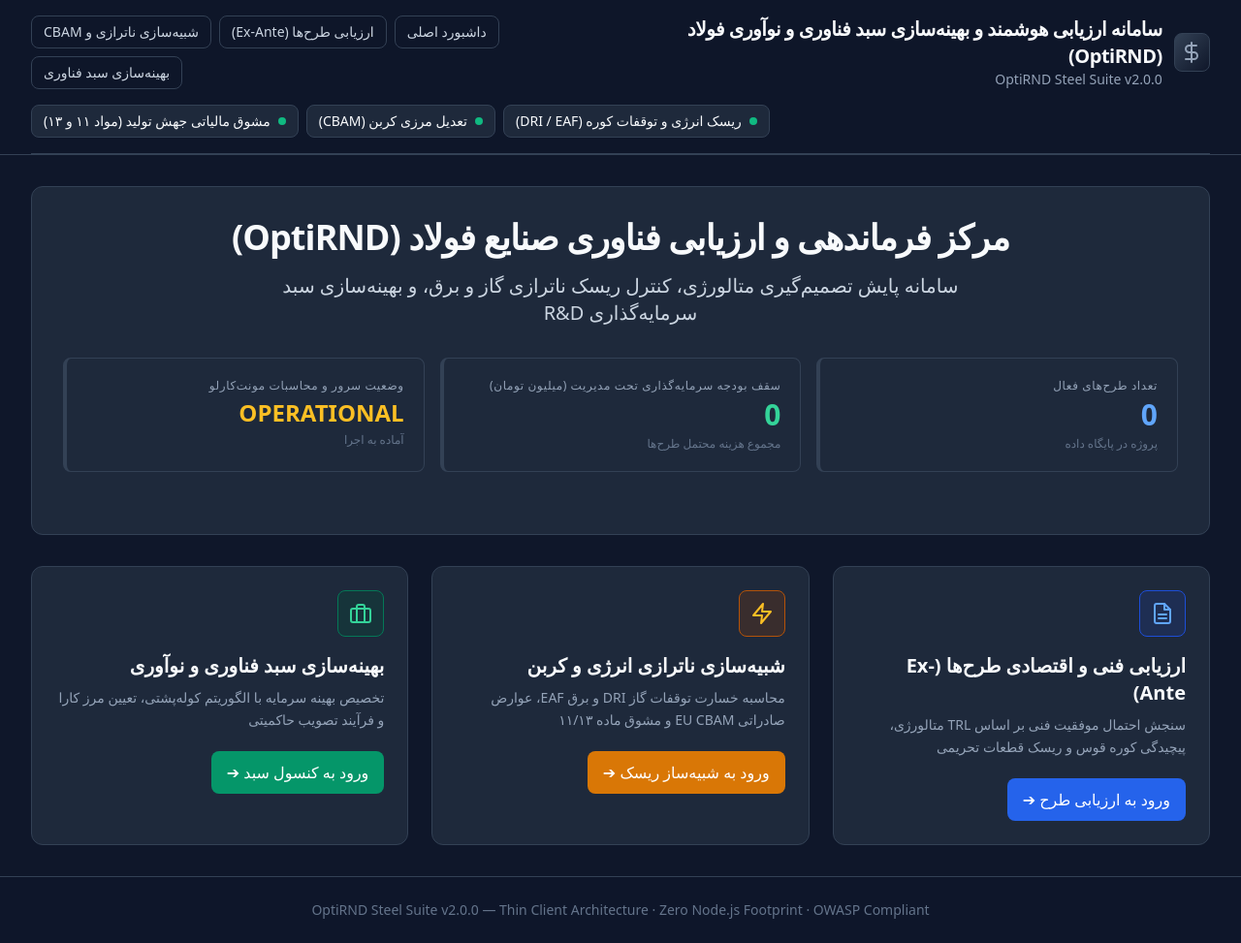
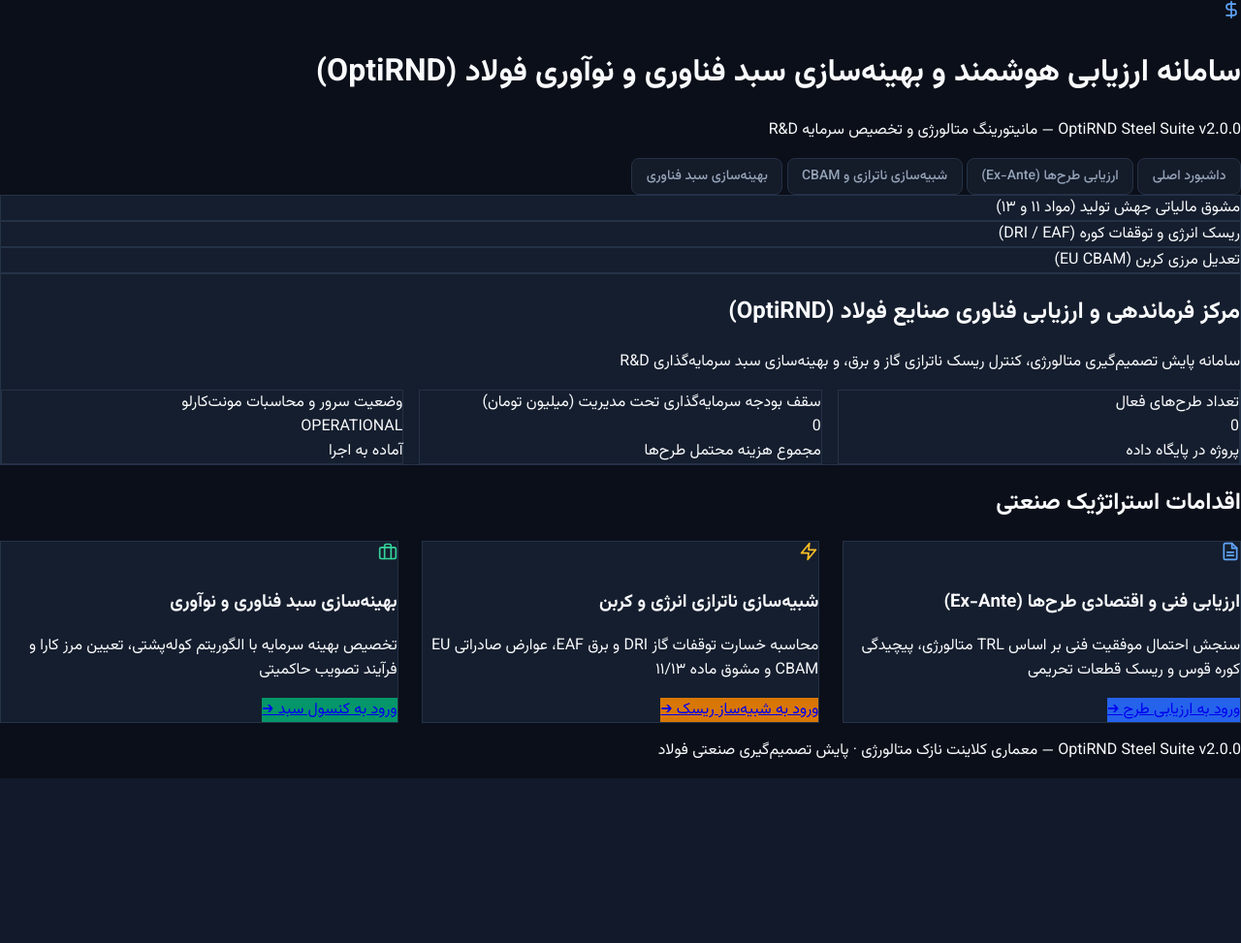
Before and after one commit to Behrang63/OptiRND, a FastAPI app: page / in a window 1280 px wide. Shown: the whole page at 97% size. After the commit the page ends 803 px from the top, so only its background shows below. Run offline with FastAPI, Linux system fonts and the light colour scheme; some libraries are stand-ins or nearby versions.

Commit message:
style(ui): establish self-contained steel dark palette, Vazirmatn font, and pill navigation in base.html

```diff
--- a/templates/base.html
+++ b/templates/base.html
@@ -4,81 +4,143 @@
     <meta charset="UTF-8">
     <meta name="viewport" content="width=device-width, initial-scale=1.0">
     <title>{{ app_name }} v{{ version }}</title>
-    <script src="https://cdn.tailwindcss.com"></script>
+    <link rel="preconnect" href="https://fonts.googleapis.com">
+    <link rel="preconnect" href="https://fonts.gstatic.com" crossorigin>
+    <link href="https://fonts.googleapis.com/css2?family=Vazirmatn:wght@300;400;500;600;700;800&display=swap" rel="stylesheet">
     <script src="https://unpkg.com/htmx.org@1.9.10"></script>
-    <script>
-        tailwind.config = {
-            theme: {
-                extend: {
-                    colors: {
-                        steel: {
-                            900: '#0f172a',
-                            800: '#1e293b',
-                            700: '#334155',
-                            100: '#f8fafc',
-                        }
-                    }
-                }
-            }
+    <style>
+        :root {
+            --bg-steel-base: #0b0f19;
+            --bg-steel-surface: #151e2e;
+            --bg-steel-elevated: #1e293b;
+            --border-steel: #243247;
+            --border-steel-focus: #3b82f6;
+            --text-primary: #f8fafc;
+            --text-secondary: #94a3b8;
+            --text-muted: #64748b;
         }
-    </script>
-    <style>
-        body { background-color: #0f172a; color: #f8fafc; }
-        .card-surface { background-color: #1e293b; border: 1px solid #334155; }
-        .border-steel { border-color: #334155; }
-        .text-steel { color: #f8fafc; }
-        .badge-dot { width: 8px; height: 8px; border-radius: 50%; background-color: #22c55e; }
-        /* Strict Hardware Constraint on all SVGs */
+        body {
+            background-color: var(--bg-steel-base);
+            color: var(--text-primary);
+            font-family: 'Vazirmatn', system-ui, -apple-system, 'Segoe UI', Tahoma, sans-serif;
+            margin: 0;
+            direction: rtl;
+            -webkit-font-smoothing: antialiased;
+        }
+        /* Hardware constraint against SVG blowout */
         svg {
-          width: 24px !important;
-          height: 24px !important;
-          max-width: 24px !important;
-          max-height: 24px !important;
-          display: inline-block !important;
-          flex-shrink: 0 !important;
+            width: 20px !important;
+            height: 20px !important;
+            max-width: 20px !important;
+            max-height: 20px !important;
+            display: inline-block !important;
+            flex-shrink: 0 !important;
         }
-        /* Core layout fallbacks if CDN fails */
-        body { background-color: #0f172a; color: #f8fafc; font-family: system-ui, sans-serif; margin: 0; direction: rtl; }
-        .card-surface { background-color: #1e293b; border: 1px solid #334155; }
+        /* Core surfaces & grid utilities */
+        .card-surface {
+            background-color: var(--bg-steel-surface);
+            border: 1px solid var(--border-steel);
+        }
         .action-grid { display: grid; grid-template-columns: repeat(auto-fit, minmax(280px, 1fr)); gap: 1.5rem; }
         .kpi-grid { display: grid; grid-template-columns: repeat(auto-fit, minmax(220px, 1fr)); gap: 1rem; }
-        .btn-primary { display: inline-flex; align-items: center; justify-content: center; padding: 0.6rem 1.2rem; border-radius: 0.5rem; font-weight: 500; text-decoration: none; color: #ffffff; }
+
+        /* Global form element standards for all downstream pages */
+        .form-label {
+            display: block;
+            font-size: 0.875rem;
+            font-weight: 500;
+            color: #e2e8f0;
+            margin-bottom: 0.5rem;
+        }
+        .form-input, .form-select {
+            width: 100%;
+            padding: 0.65rem 0.85rem;
+            background-color: #0f172a;
+            border: 1px solid var(--border-steel);
+            border-radius: 0.5rem;
+            color: #f8fafc;
+            font-family: inherit;
+            font-size: 0.875rem;
+            transition: border-color 0.15s ease-in-out, box-shadow 0.15s ease-in-out;
+            box-sizing: border-box;
+        }
+        .form-input:focus, .form-select:focus {
+            outline: none;
+            border-color: var(--border-steel-focus);
+            box-shadow: 0 0 0 2px rgba(59, 130, 246, 0.25);
+        }
+
+        /* Global segmented pill navigation */
+        .nav-pill {
+            display: inline-flex;
+            align-items: center;
+            padding: 0.45rem 0.9rem;
+            border-radius: 0.5rem;
+            border: 1px solid var(--border-steel);
+            background-color: rgba(30, 41, 59, 0.5);
+            color: var(--text-secondary);
+            font-size: 0.875rem;
+            font-weight: 500;
+            text-decoration: none;
+            transition: all 0.2s ease;
+        }
+        .nav-pill:hover {
+            color: #ffffff;
+            border-color: #3b82f6;
+            background-color: rgba(37, 99, 235, 0.15);
+        }
+
+        /* Reusable Action Buttons */
+        .btn-primary {
+            display: inline-flex;
+            align-items: center;
+            justify-content: center;
+            gap: 0.5rem;
+            padding: 0.65rem 1.25rem;
+            border-radius: 0.5rem;
+            font-weight: 600;
+            text-decoration: none;
+            color: #ffffff;
+            border: none;
+            cursor: pointer;
+            transition: all 0.15s ease;
+        }
     </style>
 </head>
 <body class="min-h-screen font-sans antialiased">
-    <header class="border-b border-steel-700 bg-steel-900/95 backdrop-blur-sm sticky top-0 z-50">
+    <header class="border-b border-[var(--border-steel)] bg-[var(--bg-steel-base)]/95 backdrop-blur-md sticky top-0 z-50">
         <div class="max-w-7xl mx-auto px-4 sm:px-6 lg:px-8">
             <div class="flex flex-col sm:flex-row sm:items-center sm:justify-between gap-4 py-4">
                 <div class="flex items-center gap-3">
-                    <div class="w-10 h-10 rounded-lg bg-gradient-to-br from-slate-700 to-slate-900 border border-steel-700 flex items-center justify-center">
-                        <svg width="24" height="24" viewBox="0 0 24 24" fill="none" stroke="#94a3b8" stroke-width="2" stroke-linecap="round" stroke-linejoin="round"><path d="M12 2v20M17 5H9.5a3.5 3.5 0 0 0 0 7h5a3.5 3.5 0 0 1 0 7H6"/></svg>
+                    <div class="w-10 h-10 rounded-lg bg-gradient-to-br from-blue-700 to-indigo-950 border border-blue-500/30 flex items-center justify-center">
+                        <svg width="20" height="20" viewBox="0 0 24 24" fill="none" stroke="#60a5fa" stroke-width="2" stroke-linecap="round" stroke-linejoin="round"><path d="M12 2v20M17 5H9.5a3.5 3.5 0 0 0 0 7h5a3.5 3.5 0 0 1 0 7H6"/></svg>
                     </div>
                     <div>
-                        <h1 class="text-xl font-bold text-steel-100 tracking-tight">
+                        <h1 class="text-xl font-bold tracking-tight text-[var(--text-primary)]">
                             سامانه ارزیابی هوشمند و بهینه‌سازی سبد فناوری و نوآوری فولاد (OptiRND)
                         </h1>
-                        <p class="text-sm text-slate-400">{{ app_name }} v{{ version }}</p>
+                        <p class="text-sm text-[var(--text-secondary)]">{{ app_name }} v{{ version }} — مانیتورینگ متالورژی و تخصیص سرمایه R&D</p>
                     </div>
                 </div>
                 <nav class="flex flex-wrap items-center gap-2 justify-center sm:justify-end" aria-label="Global navigation">
-                    <a href="/" class="px-3 py-1.5 rounded-lg border border-steel-700 text-slate-300 hover:text-white hover:bg-steel-800 hover:border-steel-600 transition-colors text-sm font-medium">داشبورد اصلی</a>
-                    <a href="/ex-ante" class="px-3 py-1.5 rounded-lg border border-steel-700 text-slate-300 hover:text-white hover:bg-steel-800 hover:border-steel-600 transition-colors text-sm font-medium">ارزیابی طرح‌ها (Ex-Ante)</a>
-                    <a href="/risks" class="px-3 py-1.5 rounded-lg border border-steel-700 text-slate-300 hover:text-white hover:bg-steel-800 hover:border-steel-600 transition-colors text-sm font-medium">شبیه‌سازی ناترازی و CBAM</a>
-                    <a href="/portfolio" class="px-3 py-1.5 rounded-lg border border-steel-700 text-slate-300 hover:text-white hover:bg-steel-800 hover:border-steel-600 transition-colors text-sm font-medium">بهینه‌سازی سبد فناوری</a>
+                    <a href="/" class="nav-pill">داشبورد اصلی</a>
+                    <a href="/ex-ante" class="nav-pill">ارزیابی طرح‌ها (Ex-Ante)</a>
+                    <a href="/risks" class="nav-pill">شبیه‌سازی ناترازی و CBAM</a>
+                    <a href="/portfolio" class="nav-pill">بهینه‌سازی سبد فناوری</a>
                 </nav>
             </div>
-            <div class="flex flex-wrap items-center gap-2 justify-center sm:justify-end pb-4 border-b border-steel-700" aria-label="Domain indicators">
-                <div class="flex items-center gap-2 px-3 py-1.5 card-surface rounded-lg border-steel-700">
+            <div class="flex flex-wrap items-center gap-2 justify-center sm:justify-end pb-4 border-b border-[var(--border-steel)]" aria-label="Domain indicators">
+                <div class="flex items-center gap-2 px-3 py-1.5 card-surface rounded-lg border-[var(--border-steel)]">
                     <span class="w-2 h-2 shrink-0 inline-block rounded-full bg-emerald-500" aria-hidden="true"></span>
-                    <span class="text-sm font-medium text-steel-100">ریسک انرژی و توقفات کوره (DRI / EAF)</span>
+                    <span class="text-sm font-medium text-[var(--text-primary)]">مشوق مالیاتی جهش تولید <bdi dir="ltr">(مواد ۱۱ و ۱۳)</bdi></span>
                 </div>
-                <div class="flex items-center gap-2 px-3 py-1.5 card-surface rounded-lg border-steel-700">
+                <div class="flex items-center gap-2 px-3 py-1.5 card-surface rounded-lg border-[var(--border-steel)]">
                     <span class="w-2 h-2 shrink-0 inline-block rounded-full bg-emerald-500" aria-hidden="true"></span>
-                    <span class="text-sm font-medium text-steel-100">تعدیل مرزی کربن (CBAM)</span>
+                    <span class="text-sm font-medium text-[var(--text-primary)]">ریسک انرژی و توقفات کوره <bdi dir="ltr">(DRI / EAF)</bdi></span>
                 </div>
-                <div class="flex items-center gap-2 px-3 py-1.5 card-surface rounded-lg border-steel-700">
+                <div class="flex items-center gap-2 px-3 py-1.5 card-surface rounded-lg border-[var(--border-steel)]">
                     <span class="w-2 h-2 shrink-0 inline-block rounded-full bg-emerald-500" aria-hidden="true"></span>
-                    <span class="text-sm font-medium text-steel-100">مشوق مالیاتی جهش تولید (مواد ۱۱ و ۱۳)</span>
+                    <span class="text-sm font-medium text-[var(--text-primary)]">تعدیل مرزی کربن <bdi dir="ltr">(EU CBAM)</bdi></span>
                 </div>
             </div>
         </div>
@@ -86,41 +148,41 @@
 
     <main class="max-w-7xl mx-auto px-4 sm:px-6 lg:px-8 py-8" role="main">
         {% block content %}
-        <section class="card-surface rounded-xl p-6 sm:p-8 border-steel-700" aria-labelledby="dashboard-title">
+        <section class="card-surface rounded-xl p-6 sm:p-8 border-[var(--border-steel)]" aria-labelledby="dashboard-title">
             <header class="mb-6">
-                <h2 id="dashboard-title" class="text-2xl font-semibold text-steel-100 mb-2">داشبورد ارزیابی فناوری فولاد</h2>
-                <p class="text-slate-400">نسخه {{ version }} — معماری Thin Client با HTMX و Jinja2</p>
+                <h2 id="dashboard-title" class="text-2xl font-semibold text-[var(--text-primary)] mb-2">داشبورد ارزیابی فناوری فولاد</h2>
+                <p class="text-[var(--text-secondary)]">نسخه {{ version }} — معماری Thin Client با HTMX و Jinja2</p>
             </header>
             <div class="text-center py-12">
-                <div class="w-16 h-16 mx-auto mb-4 rounded-full bg-steel-800 border border-steel-700 flex items-center justify-center">
-                    <svg class="w-8 h-8 text-slate-500" fill="none" stroke="currentColor" viewBox="0 0 24 24" stroke-width="1.5">
+                <div class="w-16 h-16 mx-auto mb-4 rounded-full bg-[var(--bg-steel-elevated)] border border-[var(--border-steel)] flex items-center justify-center">
+                    <svg class="w-8 h-8 text-[var(--text-muted)]" fill="none" stroke="currentColor" viewBox="0 0 24 24" stroke-width="1.5">
                         <path stroke-linecap="round" stroke-linejoin="round" d="M9.594 3.940a1.785 1.785 0 01-3.593 0 6.358 6.358 0 000 12.121c.812.812 2.127.81 2.966-.063a1.786 1.786 0 011.416 2.53c-.64.81-1.746.968-2.587.35a9.525 9.525 0 01-10.186-10.186 1.777 1.777 0 012.53-1.416c.875.839 2.338.891 3.127.063a6.358 6.358 0 000-12.121zm11.268 11.268a1.785 1.785 0 01-3.593 0 6.358 6.358 0 000 12.121c.812.812 2.127.81 2.966-.063a1.786 1.786 0 011.416 2.53c-.64.81-1.746.968-2.587.35a9.525 9.525 0 01-10.186-10.186 1.777 1.777 0 012.53-1.416c.875.839 2.338.891 3.127.063a6.358 6.358 0 000-12.121z" />
                     </svg>
                 </div>
-                <h3 class="text-lg font-medium text-steel-100 mb-2">داشبورد ارزیابی فناوری فولاد آماده اتصال فرگمنت‌ها است.</h3>
-                <p class="text-slate-500 max-w-md mx-auto">این قالب پایه (base.html) موتور Jinja2، Tailwind CSS، و HTMX را با تم صنعتی فولاد (Steel Theme) و جهت RTL راه‌اندازی کرده است. فرگمنت‌های ارزیابی، پورتفوی، و شبیه‌سازی در فازهای بعدی تزریق خواهند شد.</p>
+                <h3 class="text-lg font-medium text-[var(--text-primary)] mb-2">داشبورد ارزیابی فناوری فولاد آماده اتصال فرگمنت‌ها است.</h3>
+                <p class="text-[var(--text-muted)] max-w-md mx-auto">این قالب پایه (base.html) موتور Jinja2، Tailwind CSS، و HTMX را با تم صنعتی فولاد (Steel Theme) و جهت RTL راه‌اندازی کرده است. فرگمنت‌های ارزیابی، پورتفوی، و شبیه‌سازی در فازهای بعدی تزریق خواهند شد.</p>
             </div>
             <div class="mt-8 grid grid-cols-1 sm:grid-cols-3 gap-4 text-center">
-                <div class="card-surface rounded-lg p-4 border-steel-700">
+                <div class="card-surface rounded-lg p-4 border-[var(--border-steel)]">
                     <div class="text-2xl font-bold text-green-400">0</div>
-                    <div class="text-sm text-slate-400 mt-1">پروژه در حال ارزیابی</div>
+                    <div class="text-sm text-[var(--text-muted)] mt-1">پروژه در حال ارزیابی</div>
                 </div>
-                <div class="card-surface rounded-lg p-4 border-steel-700">
+                <div class="card-surface rounded-lg p-4 border-[var(--border-steel)]">
                     <div class="text-2xl font-bold text-blue-400">0</div>
-                    <div class="text-sm text-slate-400 mt-1">پورتفوی بهینه‌سازی شده</div>
+                    <div class="text-sm text-[var(--text-muted)] mt-1">پورتفوی بهینه‌سازی شده</div>
                 </div>
-                <div class="card-surface rounded-lg p-4 border-steel-700">
+                <div class="card-surface rounded-lg p-4 border-[var(--border-steel)]">
                     <div class="text-2xl font-bold text-amber-400">0</div>
-                    <div class="text-sm text-slate-400 mt-1">شبیه‌سازی Monte Carlo</div>
+                    <div class="text-sm text-[var(--text-muted)] mt-1">شبیه‌سازی Monte Carlo</div>
                 </div>
             </div>
         </section>
         {% endblock %}
     </main>
 
-    <footer class="border-t border-steel-700 bg-steel-900/50 py-6 mt-auto">
-        <div class="max-w-7xl mx-auto px-4 sm:px-6 lg:px-8 text-center text-sm text-slate-500">
-            <p>OptiRND Steel Suite v{{ version }} — Thin Client Architecture · Zero Node.js Footprint · OWASP Compliant</p>
+    <footer class="border-t border-[var(--border-steel)] bg-[var(--bg-steel-base)]/50 py-6 mt-auto">
+        <div class="max-w-7xl mx-auto px-4 sm:px-6 lg:px-8 text-center text-sm text-[var(--text-muted)]">
+            <p>OptiRND Steel Suite v{{ version }} — معماری کلاینت نازک متالورژی · پایش تصمیم‌گیری صنعتی فولاد</p>
         </div>
     </footer>
 </body>
```
